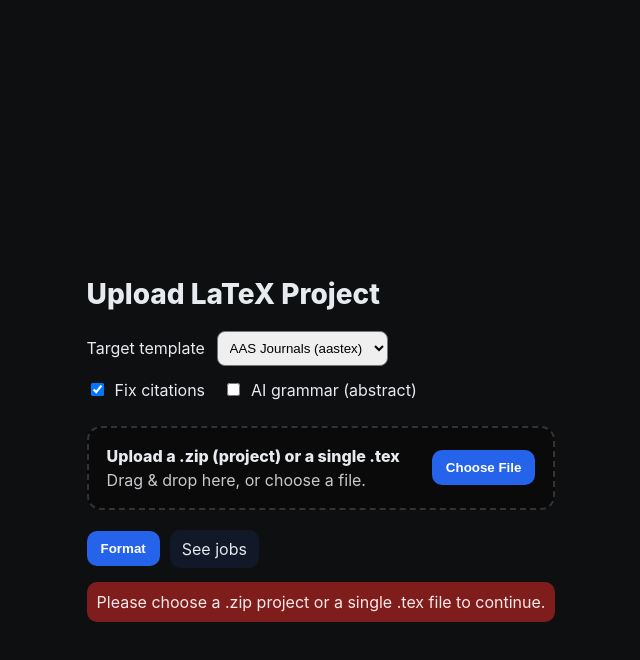
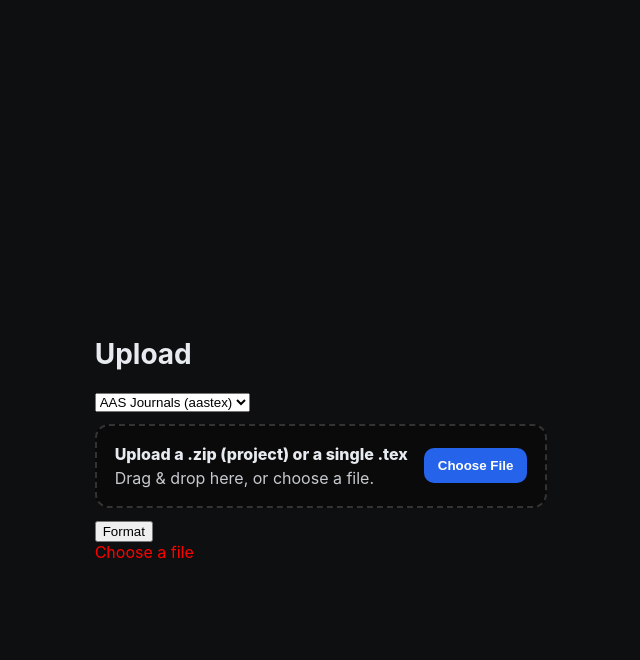
Before and after one commit to nilabh-astrophysics/paperpolish, a Next.js app in the folder apps/web/: page /upload in a window 1280 px wide. Both pictures are taken after a click on the button "Format". Shown: the top 660 px of the page, without its empty margins (319-959 px from the left). Built offline with nearby package versions, Linux system fonts and the light colour scheme.

Commit message:
Update page.tsx

```diff
--- a/apps/web/app/upload/page.tsx
+++ b/apps/web/app/upload/page.tsx
@@ -1,174 +1,63 @@
 // apps/web/app/upload/page.tsx
 "use client";
-
 import React from "react";
 import { uploadArchive } from "../../lib/api";
 import FileDrop from "../../components/FileDrop";
 import { saveJob } from "../../lib/history";
 
-type OptionKey = "fix_citations" | "ai_grammar";
-
 const TEMPLATES = [
   { value: "aastex", label: "AAS Journals (aastex)" },
   { value: "ieee", label: "IEEE (IEEEtran)" },
-  { value: "elsarticle", label: "Elsevier (elsarticle)" },
 ];
 
 export default function UploadPage() {
-  const [template, setTemplate] = React.useState<string>(TEMPLATES[0].value);
-  const [options, setOptions] = React.useState<Set<OptionKey>>(new Set(["fix_citations"]));
+  const [template, setTemplate] = React.useState(TEMPLATES[0].value);
   const [file, setFile] = React.useState<File | null>(null);
+  const [state, setState] = React.useState<"idle" | "working" | "done" | "error">("idle");
+  const [downloadUrl, setDownloadUrl] = React.useState<string | null>(null);
+  const [err, setErr] = React.useState<string | null>(null);
 
-  const [stage, setStage] = React.useState<"idle" | "uploading" | "processing" | "done" | "error">("idle");
-  const [error, setError] = React.useState<string | null>(null);
-  const [downloadUrl, setDownloadUrl] = React.useState<string | null>(null);
-  const [warnings, setWarnings] = React.useState<string[]>([]);
-  const [progress, setProgress] = React.useState<number>(0);
-
-  React.useEffect(() => {
-    if (stage === "idle" || stage === "done" || stage === "error") {
-      setProgress(0);
-      return;
-    }
-    setProgress(10);
-    const id = setInterval(() => setProgress((p) => (p < 90 ? p + 5 : p)), 400);
-    return () => clearInterval(id);
-  }, [stage]);
-
-  const toggle = (k: OptionKey) => {
-    const next = new Set(options);
-    next.has(k) ? next.delete(k) : next.add(k);
-    setOptions(next);
-  };
-
-  async function onSubmit(e: React.FormEvent) {
-    e.preventDefault();
-    setError(null);
-    setWarnings([]);
-    setDownloadUrl(null);
-
-    if (!file) {
-      setError("Please choose a .zip project or a single .tex file to continue.");
-      return;
-    }
-
+  async function submit(e?: React.FormEvent) {
+    e?.preventDefault();
+    if (!file) return setErr("Choose a file");
+    setState("working");
     try {
-      setStage("uploading");
-      const result = await uploadArchive(file, template, Array.from(options));
-      // backend expected shape: { job_id, warnings, download_url } or similar
-      const url = result?.download_url ?? result?.downloadUrl ?? result?.url ?? null;
-      const warns: string[] = result?.warnings ?? result?.warns ?? [];
-
-      setStage("processing");
-      setProgress(96);
-
-      const job = {
-        id: result?.job_id ?? result?.jobId ?? String(Date.now()),
+      const res = await uploadArchive(file, template, []);
+      const url = res?.download_url ?? res?.downloadUrl ?? null;
+      saveJob({
+        id: res?.job_id ?? String(Date.now()),
+        filename: file.name,
+        template,
         download_url: url,
-        downloadUrl: url ?? undefined,
-        template,
-        options: Array.from(options),
-        warnings: warns ?? [],
-        filename: file.name,
-        size: file.size,
-        createdAt: Date.now(),
-      };
-
-      // save both snake_case and camelCase to local history
-      saveJob(job);
-
-      setWarnings(warns ?? []);
+        downloadUrl: url,
+        warnings: res?.warnings ?? [],
+      });
       setDownloadUrl(url);
-      setStage("done");
-      setProgress(100);
-    } catch (err: any) {
-      let msg = "Something went wrong. Please try again.";
-      const text = String(err?.message || err);
-
-      if (/413/.test(text)) msg = "File too large. Please upload a smaller project.";
-      else if (/429/.test(text)) msg = "Rate limited. Try again shortly.";
-      else if (/network|fetch|Failed to fetch/i.test(text)) msg = "Couldn't reach the server. Check your network or API URL.";
-      else if (/401|invalid_api_key/i.test(text)) msg = "Authorization error. Check API keys.";
-
-      setError(msg);
-      setStage("error");
+      setState("done");
+    } catch (e: any) {
+      setErr(String(e?.message ?? e));
+      setState("error");
     }
   }
 
-  const disabled = stage === "uploading" || stage === "processing";
-
   return (
-    <div style={{ maxWidth: 840, margin: "0 auto", padding: 24 }}>
-      <h1 style={{ fontSize: 28, fontWeight: 800 }}>Upload LaTeX Project</h1>
-
-      <form onSubmit={onSubmit} style={{ display: "grid", gap: 14 }}>
-        <label style={{ display: "flex", gap: 10, alignItems: "center" }}>
-          <span style={{ minWidth: 120 }}>Target template</span>
-          <select value={template} onChange={(e) => setTemplate(e.target.value)} disabled={disabled} style={{ padding: 8, borderRadius: 8 }}>
-            {TEMPLATES.map((t) => (
-              <option key={t.value} value={t.value}>
-                {t.label}
-              </option>
-            ))}
+    <main style={{ padding: 24 }}>
+      <h1>Upload</h1>
+      <form onSubmit={submit}>
+        <div>
+          <select value={template} onChange={(e) => setTemplate(e.target.value)}>
+            {TEMPLATES.map((t) => <option key={t.value} value={t.value}>{t.label}</option>)}
           </select>
-        </label>
-
-        <div style={{ display: "flex", gap: 18, alignItems: "center" }}>
-          <label style={{ display: "inline-flex", gap: 8, alignItems: "center" }}>
-            <input type="checkbox" checked={options.has("fix_citations")} onChange={() => toggle("fix_citations")} disabled={disabled} />
-            <span>Fix citations</span>
-          </label>
-
-          <label style={{ display: "inline-flex", gap: 8, alignItems: "center" }}>
-            <input type="checkbox" checked={options.has("ai_grammar")} onChange={() => toggle("ai_grammar")} disabled={disabled} />
-            <span>AI grammar (abstract)</span>
-          </label>
         </div>
-
         <FileDrop onFile={setFile}>
-          <div>Upload a <code>.zip</code> (project) or a single <code>.tex</code></div>
-          {file && <div style={{ marginTop: 8, color: "#bbb" }}>Selected: {file.name}</div>}
+          <div>Choose .zip or .tex</div>
         </FileDrop>
-
-        {disabled && (
-          <div style={{ marginTop: 6 }}>
-            <div style={{ height: 12, background: "#0b0b0b", border: "1px solid #222", borderRadius: 10, position: "relative" }}>
-              <div style={{ position: "absolute", left: 0, top: 0, bottom: 0, width: `${progress}%`, background: "#2563eb", borderRadius: 9, transition: "width .3s" }} />
-            </div>
-            <div style={{ marginTop: 6, fontSize: 12 }}>{stage === "uploading" ? "Uploading…" : "Processing…"}</div>
-          </div>
-        )}
-
-        <div style={{ display: "flex", gap: 10, alignItems: "center", marginTop: 6 }}>
-          <button className="btn" type="submit" disabled={disabled} style={{ padding: "10px 14px", borderRadius: 10, background: "#2563eb", color: "#fff", fontWeight: 700 }}>
-            {stage === "uploading" || stage === "processing" ? "Working…" : "Format"}
-          </button>
-          <a href="/dashboard" style={{ padding: "9px 12px", borderRadius: 10, background: "#111827", color: "#e5e7eb", textDecoration: "none" }}>
-            See jobs
-          </a>
+        <div style={{ marginTop: 12 }}>
+          <button type="submit" disabled={state === "working"}>Format</button>
         </div>
-
-        {error && <div style={{ padding: 10, borderRadius: 10, background: "#7f1d1d", color: "#fde8e8" }}>{error}</div>}
-
-        {stage === "done" && downloadUrl && (
-          <div style={{ borderRadius: 12, padding: 14, background: "#0b1a0f", border: "1px solid #123" }}>
-            <div style={{ fontWeight: 800 }}>Your formatted project is ready</div>
-
-            {warnings.length > 0 && (
-              <div style={{ marginTop: 8 }}>
-                <strong>Warnings</strong>
-                <ul>{warnings.map((w, i) => <li key={i}>{w}</li>)}</ul>
-              </div>
-            )}
-
-            <a href={downloadUrl} style={{ display: "inline-block", marginTop: 8, padding: "8px 12px", borderRadius: 8, background: "#2563eb", color: "#fff", textDecoration: "none" }}>
-              Download ZIP
-            </a>
-
-            <div style={{ marginTop: 8, fontSize: 12, opacity: 0.8 }}>Saved to your Dashboard too.</div>
-          </div>
-        )}
+        {err && <div style={{ color: "red" }}>{err}</div>}
+        {downloadUrl && <a href={downloadUrl} target="_blank" rel="noreferrer">Download</a>}
       </form>
-    </div>
+    </main>
   );
 }
```
